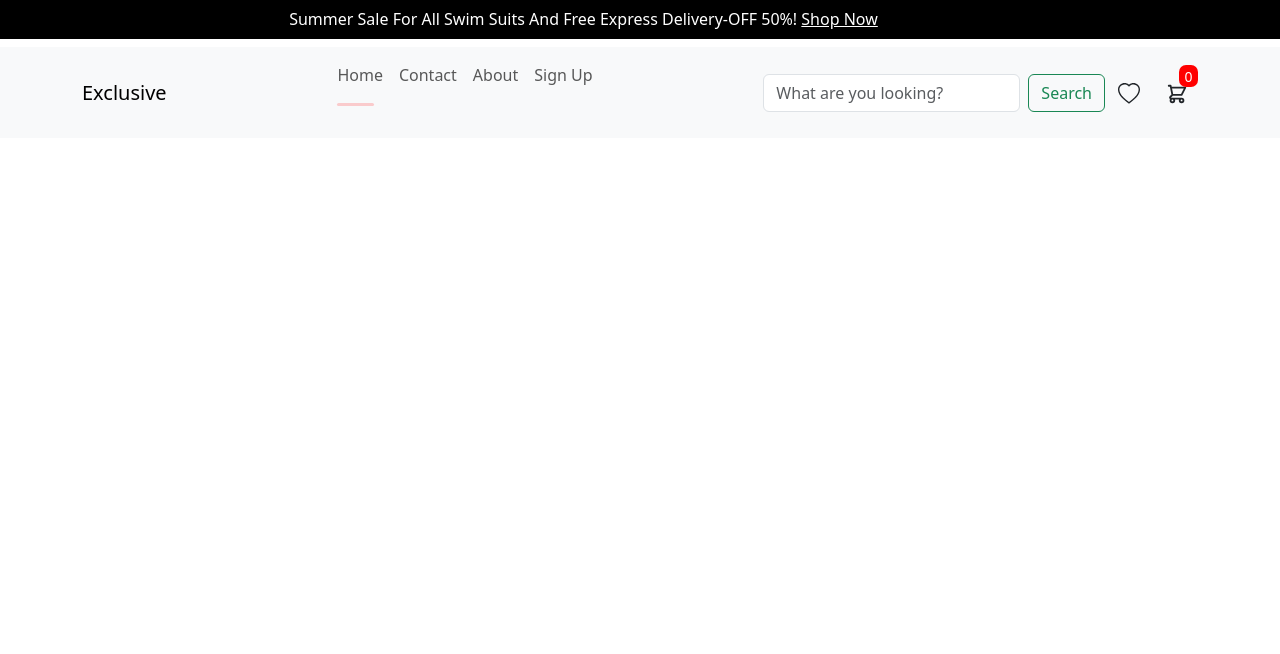
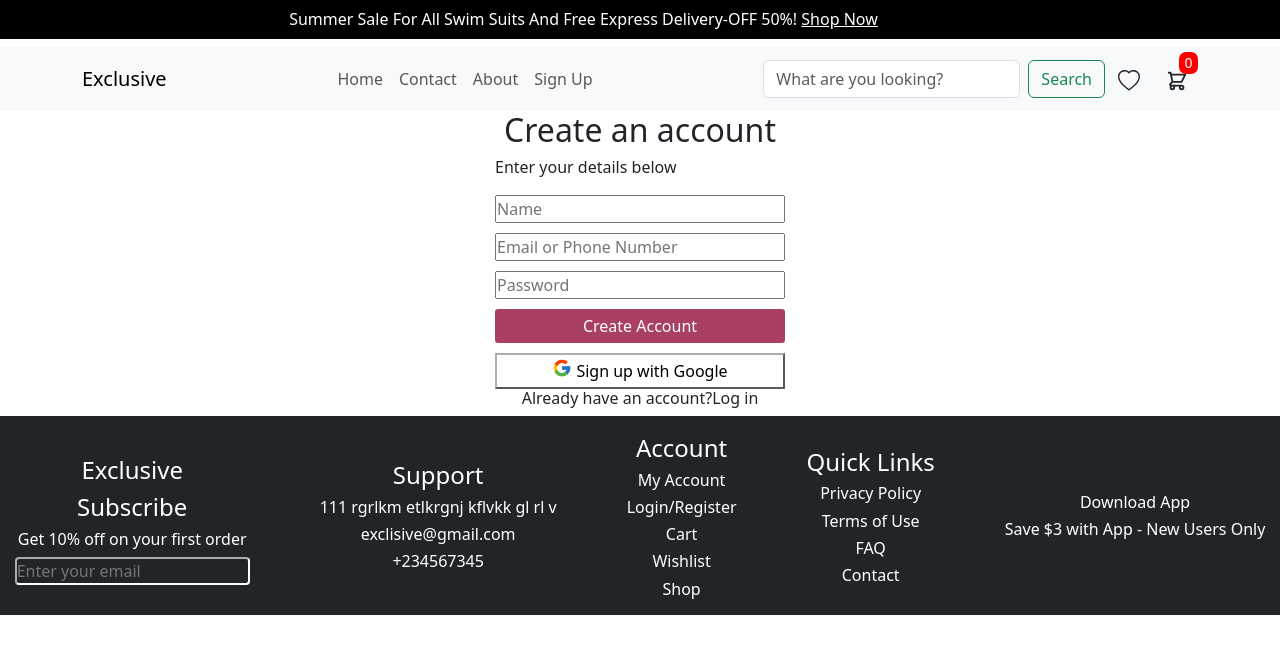
Before and after one commit to Abdu1-Rahman/E-commerce, a React (Vite) app: page /login in a window 1280 px wide. Shown: the top 654 px of the page. Built offline with nearby package versions, Linux system fonts and the light colour scheme.

Commit message:
created signup page and flip feature in Home pager

```diff
--- a/src/components/Cards.css
+++ b/src/components/Cards.css
@@ -3,7 +3,7 @@
     border: none;
     flex: 0 0 auto;
     transition: 0.5s;
-
+    position: relative;
   }
 
   .card:hover{
@@ -42,7 +42,6 @@
     margin-top: -271px;
     background: none;
     border: none;
-    border-radius: 19px;
     margin-left: 250px;
     align-items: center;
     display: flex;
@@ -50,7 +49,9 @@
     color: white;
 }
 
-
+.like-btn.liked {
+  background-color: red;
+}
 
 
   .card-img {
--- a/src/components/Cards.jsx
+++ b/src/components/Cards.jsx
@@ -1,9 +1,16 @@
-import React from "react";
-import { Card as ReactCard, CardImg, CardBody, CardTitle, Button, CardText, CardHeader} from "react-bootstrap";
+import React, { useState } from "react";
+import { Card as ReactCard, CardImg, CardBody, CardTitle, Button, CardText, CardHeader } from "react-bootstrap";
 import './Cards.css';
-import { BsHeart } from 'react-icons/bs';
+import { FcLike } from 'react-icons/fc';
+import {PiHeartLight} from 'react-icons/pi'
 
 const Card = ({ header, src, title, buttonLabel, text, cartItems, setCartItems }) => {
+  const [isLiked, setIsLiked] = useState(false);
+
+  const handleLikeClick = () => {
+    setIsLiked(!isLiked);
+  };
+
   const handleAddToCartClick = () => {
     const cardData = {
       id,
@@ -17,13 +24,15 @@ const Card = ({ header, src, title, buttonLabel, text, cartItems, setCartItems }
     setCartItems([...cartItems, cardData]);
   };
 
+  // Apply a different class based on the liked state
+  const likeBtnClass = isLiked ? <FcLike/> : <PiHeartLight/>;
+
   return (
     <ReactCard className="card">
       <div>
         <CardImg orientation="top" src={src} className="card-img" />
-
-          <CardHeader className="off">{header}</CardHeader>
-        <button className="like-btn"><BsHeart/></button>
+        <CardHeader className="off">{header}</CardHeader>
+          <button className='like-btn' onClick={handleLikeClick}>{likeBtnClass}</button>
       </div>
       <CardBody>
         <Button className="add-button" onClick={handleAddToCartClick}>{buttonLabel}</Button>
--- a/src/components/Footer.css
+++ b/src/components/Footer.css
@@ -20,3 +20,12 @@
     }
 
 }
+
+.h4{
+    font-size: 26px;
+}
+
+.h6{
+    font-size: 16px;
+    font-family: Arial, Helvetica, sans-serif;
+}
--- a/src/components/Footer.jsx
+++ b/src/components/Footer.jsx
@@ -8,19 +8,21 @@ function Footer(){
     <div>
   <footer className="bg-dark text-center p-2">
     <div className="footer-div">
-          <div>
-           <h1>Exclusive</h1>
+      <div className="footer-column">
+        <h4>Exclusive</h4>
         <h4>Subscribe</h4>
         <h6>Get 10% off on your first order</h6>
-           <input type='email' placeholder='Enter your email' className='email'></input>
+        <input type="email" placeholder="Enter your email" className="email" />
       </div>
-          <div>
+
+      <div className="footer-column">
         <h4>Support</h4>
         <h6>111 rgrlkm etlkrgnj kflvkk gl rl v</h6>
         <h6>exclisive@gmail.com</h6>
         <h6>+234567345</h6>
       </div>
-          <div>
+
+      <div className="footer-column">
         <h4>Account</h4>
         <h6>My Account</h6>
         <h6>Login/Register</h6>
@@ -28,16 +30,18 @@ function Footer(){
         <h6>Wishlist</h6>
         <h6>Shop</h6>
       </div>
-          <div>
-            <h4>Quik Link</h4>
+
+      <div className="footer-column">
+        <h4>Quick Links</h4>
         <h6>Privacy Policy</h6>
         <h6>Terms of Use</h6>
         <h6>FAQ</h6>
         <h6>Contact</h6>
       </div>
-            <div>
+
+      <div className="footer-column">
         <h6>Download App</h6>
-              <h6>Save $3 with App New User Only</h6>
+        <h6>Save $3 with App - New Users Only</h6>
       </div>
     </div>
   </footer>
--- a/src/components/Sidenav.css
+++ b/src/components/Sidenav.css
@@ -41,10 +41,6 @@
 }
 
 @media screen and (max-width:768px){
-   /* .sidebar{
-    position: relative;
-    width: fit-content;
-   } */
   .carousel img {
     width: 100%;
     height: auto;
@@ -68,6 +64,9 @@
   .product{
     flex-direction: column;
     gap: 2px;
+  }
+  .laptop,.phone,.camera,.headphone,.speaker,.game{
+    width: 250pxS;
   }
 
 
@@ -114,7 +113,8 @@
   display: flex;
   align-items: center;
   justify-content: center;
-  gap: 100px;
+  gap: 50px;
+  margin: 10px;
 }
 
 .laptop,.phone,.camera,.headphone,.speaker,.game{
@@ -124,13 +124,84 @@
   display: flex;
   flex-direction: column;
   transition: 0.5s;
-  width: 150px;
+  width: 350px;
   height: 90px;
   font-family: Arial, Helvetica, sans-serif;
-  margin-bottom: 10px;
+  border: 2px solid rgb(105, 103, 103)
 }
 .laptop:hover,.phone:hover,.camera:hover,.headphone:hover,.speaker:hover,.game:hover{
   background-color: #A94064;
   color: white;
   transition: 0.5s;
 }
+
+.main-container{
+  display: flex;
+  justify-content: center;
+}
+
+.container1{
+  position: relative;
+  width:400px;
+  height: 500px;
+  align-items: center;
+  justify-content: center;
+  display: flex;
+  margin: 5px;
+}
+.container2{
+  position: relative;
+  width:500px;
+  height: 250px;
+  align-items: center;
+  justify-content: center;
+  display: flex;
+  margin: 5px;
+}
+.container3{
+  position: relative;
+  width:245px;
+  height: 240px;
+  align-items: center;
+  justify-content: center;
+  display: flex;
+  margin: 5px;
+}
+
+.flip-card{
+  position: absolute;
+  width: 100%;
+  height: 100%;
+  transform-style: preserve-3d;
+  transition: all 0.5s ease;
+}
+
+.flip-card:hover{
+  transform: perspective(600px) rotateY(180deg);
+}
+
+.flip-front img{
+  position: absolute;
+  width: 100%;
+  height: 100%;
+  backface-visibility: hidden;
+  color: #333;
+  background-position: center center;
+  background-repeat: no-repeat;
+  background-size: cover;
+  border-radius: 8px;
+}
+
+.flip-back img{
+  position: absolute;
+  width: 100%;
+  height: 100%;
+  backface-visibility: hidden;
+  background: #fafafa;
+  color: #333;
+  transform: perspective(600px) rotateY(180deg);
+  border-radius: 8px;
+  background-position: center center;
+  background-repeat: no-repeat;
+  background-size: cover;
+}
--- a/src/components/Sidenav.jsx
+++ b/src/components/Sidenav.jsx
@@ -118,13 +118,49 @@ const Sidenav = () => {
       </div>
       <h2 className="heading-2">Browse By Category</h2>
       <div className="product">
-        <div className="laptop border border-dark"><h2><BsLaptop/></h2>Laptops</div>
-        <div className="phone border border-dark"><h2><BsPhone/></h2>Phones</div>
-        <div className="camera border border-dark"><h2><BsCamera/></h2>Camera</div>
-        <div className="headphone border border-dark"><h2><BsHeadphones/></h2>Headphones</div>
-        <div className="speaker border border-dark"><h2><BsSpeaker/></h2>Speakers</div>
-        <div className="game border border-dark"><h2><BiJoystick/></h2>Gaming</div>
+        <div className="laptop"><h2><BsLaptop/></h2>Laptops</div>
+        <div className="phone"><h2><BsPhone/></h2>Phones</div>
+        <div className="camera"><h2><BsCamera/></h2>Camera</div>
+        <div className="headphone"><h2><BsHeadphones/></h2>Headphones</div>
+        <div className="speaker"><h2><BsSpeaker/></h2>Speakers</div>
+        <div className="game"><h2><BiJoystick/></h2>Gaming</div>
         </div>
+        <div className="heading-1">
+        <div className="mark">_</div>
+        <h5 className="">Featured</h5>
+      </div>
+      <h2 className="heading-2">New Arrivals</h2>
+      <div className="main-container">
+        <div className="container1">
+          <div className="flip-card">
+            <div className="flip-front"><img src="https://images.unsplash.com/photo-1605296830714-7c02e14957ac?w=500&auto=format&fit=crop&q=60&ixlib=rb-4.0.3&ixid=M3wxMjA3fDB8MHxzZWFyY2h8Nnx8cGxheXN0YXRpb24lMjA1fGVufDB8fDB8fHww" alt="" /></div>
+            <div className="flip-back"><img src="https://images.unsplash.com/photo-1605296830714-7c02e14957ac?w=500&auto=format&fit=crop&q=60&ixlib=rb-4.0.3&ixid=M3wxMjA3fDB8MHxzZWFyY2h8Nnx8cGxheXN0YXRpb24lMjA1fGVufDB8fDB8fHww" alt="" /></div>
+         </div>
+       </div>
+       <div className="">
+        <div className="container2">
+          <div className="flip-card">
+           <div className="flip-front"><img src="https://images.unsplash.com/photo-1624913503273-5f9c4e980dba?q=80&w=1000&auto=format&fit=crop&ixlib=rb-4.0.3&ixid=M3wxMjA3fDB8MHxzZWFyY2h8Nnx8Y2FtZXJhc3xlbnwwfHwwfHx8MA%3D%3D" alt="" /></div>
+           <div className="flip-back"><img src="https://images.unsplash.com/photo-1624913503273-5f9c4e980dba?q=80&w=1000&auto=format&fit=crop&ixlib=rb-4.0.3&ixid=M3wxMjA3fDB8MHxzZWFyY2h8Nnx8Y2FtZXJhc3xlbnwwfHwwfHx8MA%3D%3D" alt="" /></div>
+         </div>
+        </div>
+        <div className="d-flex">
+        <div className="container3">
+          <div className="flip-card">
+            <div className="flip-front"><img src="https://images.unsplash.com/photo-1608488458196-61cd3a720de8?q=80&w=1000&auto=format&fit=crop&ixlib=rb-4.0.3&ixid=M3wxMjA3fDB8MHxzZWFyY2h8MTF8fGpibCUyMHNwZWFrZXJ8ZW58MHx8MHx8fDA%3D" alt="" /></div>
+            <div className="flip-back"><img src="https://images.unsplash.com/photo-1608488458196-61cd3a720de8?q=80&w=1000&auto=format&fit=crop&ixlib=rb-4.0.3&ixid=M3wxMjA3fDB8MHxzZWFyY2h8MTF8fGpibCUyMHNwZWFrZXJ8ZW58MHx8MHx8fDA%3D" alt="" /></div>
+          </div>
+       </div>
+       <div className="container3">
+          <div className="flip-card">
+            <div className="flip-front"><img src="https://images.unsplash.com/photo-1616341316676-fb436b96f99a?q=80&w=1000&auto=format&fit=crop&ixlib=rb-4.0.3&ixid=M3wxMjA3fDB8MHxzZWFyY2h8MjB8fGNvbnRyb2xsZXJ8ZW58MHx8MHx8fDA%3D" alt="" /></div>
+            <div className="flip-back"><img src="https://images.unsplash.com/photo-1616341316676-fb436b96f99a?q=80&w=1000&auto=format&fit=crop&ixlib=rb-4.0.3&ixid=M3wxMjA3fDB8MHxzZWFyY2h8MjB8fGNvbnRyb2xsZXJ8ZW58MHx8MHx8fDA%3D" alt="" /></div>
+          </div>
+       </div>
+
+      </div>
+    </div>
+    </div>
     </div>
   );
 }
--- a/src/components/Topnav.css
+++ b/src/components/Topnav.css
@@ -14,7 +14,8 @@ hr{
   width: 80%;
   height: 3px;
   border-radius: 10px;
-  background: #FF4141;
+  background: #000000;
+  color: #000000;
 }
 
 
--- a/src/components/Topnav.jsx
+++ b/src/components/Topnav.jsx
@@ -11,7 +11,7 @@ import { useState } from 'react';
 
 function Topnav() {
   const navigate = useNavigate();
-  const [menu,setMenu] = useState("home")
+  const [menu,setMenu] = useState("")
 
 
   return (
--- /dev/null
+++ b/src/pages/LoginSignup.css
@@ -0,0 +1,34 @@
+*{
+    margin: 0%;
+    padding: 0%;
+}
+.main-class{
+    align-items: center;
+    justify-content: center;
+    display: flex;
+    flex-direction: column;
+}
+
+.form{
+    display: flex;
+    flex-direction: column;
+    width: 290px;
+    gap: 10px;
+}
+
+.create-btn{
+    background-color: #A94064;
+    border: none;
+    padding: 5px;
+    color: white;
+    border-radius: 3px;
+}
+
+.signup-btn{
+    background-color: white;
+    border-color: rgb(174, 173, 173);
+    display: flex;
+    gap: 4px;
+    align-items: center;
+    justify-content: center;
+}
--- a/src/pages/LoginSignup.jsx
+++ b/src/pages/LoginSignup.jsx
@@ -1,10 +1,29 @@
 import React from 'react'
 import Topnav from '../components/Topnav'
+import './LoginSignup.css';
+import { FcGoogle } from "react-icons/fc";
+import Footer from '../components/footer'
 
 const LoginSignup = () => {
   return (
-    <div><Topnav/></div>
-  )
-}
+    <>
+    <Topnav/>
+    <div className='main-class'>
+    <h2>Create an account</h2>
+    <div className='form'>
+    <h6>Enter your details below</h6>
 
-export default LoginSignup
+    <input type="text" placeholder='Name'/>
+    <input type="text" placeholder='Email or Phone Number'/>
+    <input type="text" placeholder='Password'/>
+    <button className='create-btn'>Create Account</button>
+    <button className='signup-btn'><h5><FcGoogle /></h5>Sign up with Google</button>
+    </div>
+    <h6>Already have an account?<a>Log in</a></h6>
+    </div>
+    <Footer/>
+    </>
+  );
+};
+
+export default LoginSignup;
```
Lines whose indentation alone changed are shown as unchanged.
